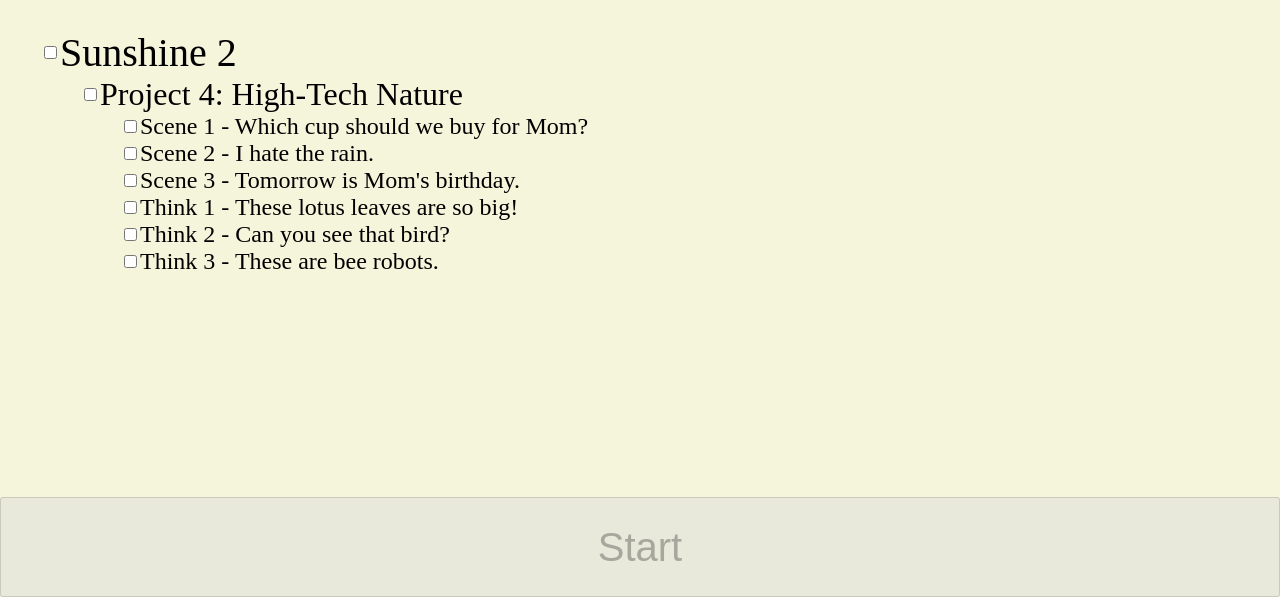
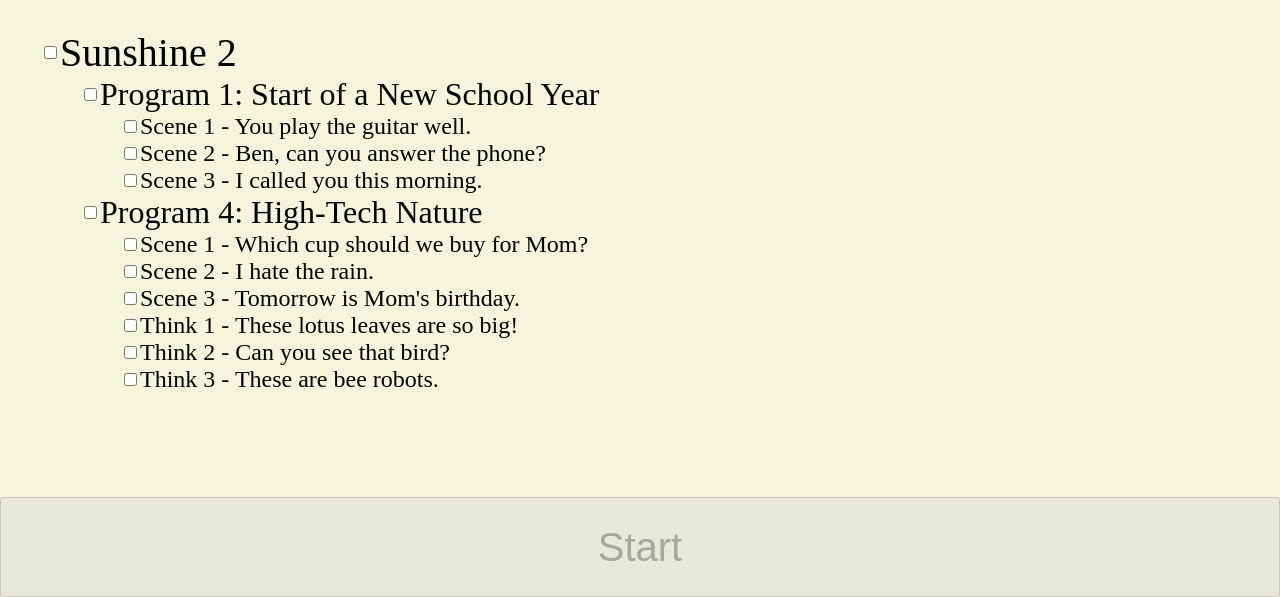
Before and after one commit to nicknameGrape/scrambled_sentences, a plain HTML site: page index.html in a window 1280 px wide. Shown: the part 203-800 px from the top of the page. Drawn offline with Linux system fonts and the light colour scheme.

Commit message:
added junior sunshine 2 program 1 scenes 1-3 (page 8)

```diff
--- /dev/null
+++ b/junior_sunshine_2_program_1.mjs
@@ -0,0 +1,38 @@
+export const JS2_P1 = {
+	"title": "Program 1: Start of a New School Year",
+	"startPage": 7,
+	"sections": [
+		{
+			"title": "Scene 1",
+			"sentences": [
+				{"page": 8, "speaker": "スー", "english": "You play the_guitar well.", "japanese": "ギターが上手ですね。"},
+				{"page": 8, "speaker": "ベン", "english": "Thanks.", "japanese": "ありがとう。"},
+				{"page": 8, "speaker": "ベン", "english": "I'm_going to_have a_concert with_Joe next_Sunday.", "japanese": "次の日曜日にジョーとコンサートに行く予定です。"},
+				{"page": 8, "speaker": "スー", "english": "Is he going to sing?", "japanese": "彼は歌うんですか？"},
+				{"page": 8, "speaker": "ベン", "english": "Yes, he's a good singer.", "japanese": "はい、彼は歌が上手です。"}
+			]
+		},
+		{
+			"title": "Scene 2",
+			"sentences": [
+				{"page": 8, "speaker": "ベンの母", "english": "Ben, can_you answer the_phone?", "japanese": "ベン、電話に出てくれる？"},
+				{"page": 8, "speaker": "ベン", "english": "OK.", "japanese": "わかった。"},
+				{"page": 8, "speaker": "ベン", "english": "I'll answer_it.", "japanese": "僕が電話に出るよ。"},
+				{"page": 8, "speaker": "ベン", "english": "Mom!", "japanese": "ママ！"},
+				{"page": 8, "speaker": "ベン", "english": "Can_I go_to Joe's_house?", "japanese": "ジョーの家に行ってもいい？"},
+				{"page": 8, "speaker": "ベンの母", "english": "OK,_but it'll_be dark soon.", "japanese": "わかった、でももうすぐ暗くなるよ。"},
+				{"page": 8, "speaker": "ベンの母", "english": "Come home early.", "japanese": "早く帰ってきて。"}
+			]
+		},
+		{
+			"title": "Scene 3",
+			"sentences": [
+				{"page": 8, "speaker": "ベン", "english": "I called you this_morning.", "japanese": "今朝電話しました。"},
+				{"page": 8, "speaker": "スー", "english": "Sorry.", "japanese": "ごめんなさい。"},
+				{"page": 8, "speaker": "スー", "english": "When you called me, I was in the_yard.", "japanese": "電話したとき、私は庭にいました。"},
+				{"page": 8, "speaker": "ベン", "english": "If you're_free today, can_you come_to our_concert?", "japanese": "今日空いていたら、コンサートに来ていただけますか？"},
+				{"page": 8, "speaker": "スー", "english": "Oh, sure.", "japanese": "ああ、もちろんです。"}
+			]
+		}
+	]
+};
--- a/junior_sunshine_2_project_4.mjs
+++ b/junior_sunshine_2_program_4.mjs
@@ -1,5 +1,5 @@
 export const JS2_P4 = {
-	"title": "Project 4: High-Tech Nature",
+	"title": "Program 4: High-Tech Nature",
 	"startPage": 49,
 	"sections": [
 		{
--- a/main.js
+++ b/main.js
@@ -74,7 +74,7 @@ function Quiz() {
 	//}
 	divReference.innerHTML = data["title"] + ", page " + data.page;
 	divProgress.innerHTML = "Quiz " + (progress+1) + " of " + sentences.length;
-	divPrompt.innerHTML = data.japanese;
+	divPrompt.innerHTML = "<span class=\"speaker\">（" + data.speaker + "） </span>" + data.japanese;
 	divCorrect.innerHTML = "";
 	let correctOrder = data.english.split(" ");
 	let words = correctOrder.slice();
--- a/styles.css
+++ b/styles.css
@@ -116,6 +116,9 @@ li {
 	justify-content: center;
 	background: pink;
 }
+.speaker {
+	color: gray;
+}
 #correct {
 	grid-area: 2 / 2 / 3 / 2;
 	display: flex;
--- a/textbooks.mjs
+++ b/textbooks.mjs
@@ -1,9 +1,11 @@
-import {JS2_P4} from "./junior_sunshine_2_project_4.mjs";
+import {JS2_P1} from "./junior_sunshine_2_program_1.mjs";
+import {JS2_P4} from "./junior_sunshine_2_program_4.mjs";
 
 export const BOOKS = {
 	"Sunshine 2": {
 		"title": "Sunshine 2",
 		"contents": [
+			JS2_P1,
 			JS2_P4
 		]
 	}
```
